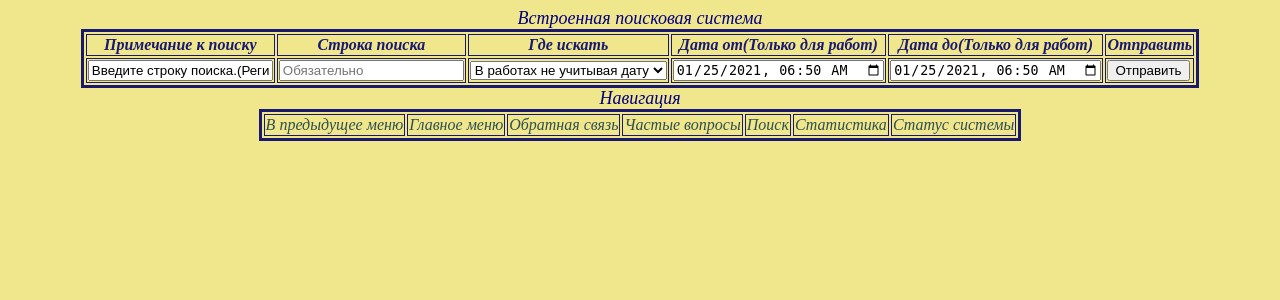
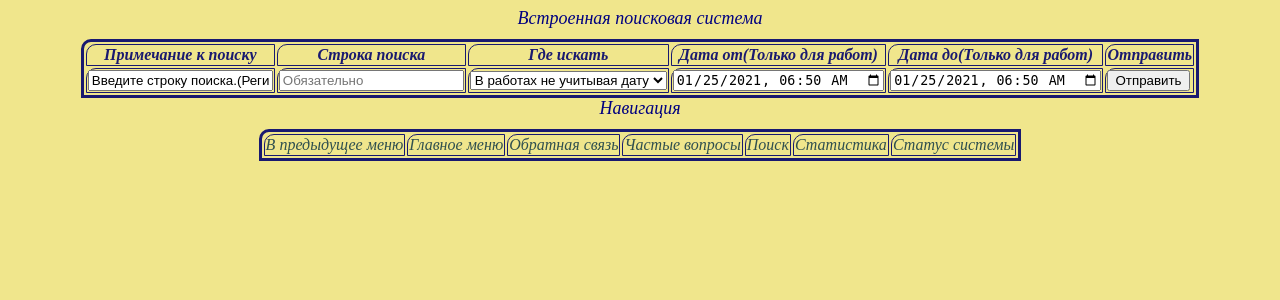
Before and after one commit to saibogo/work_history, a Flask app: page /find in a window 1280 px wide. Shown: the top 300 px of the page. Run offline with Flask 2, Linux system fonts and the light colour scheme; parts of the project's set-up code (start-up, migrations or seed data) failed here and were passed over.

Commit message:
Refactoring CSS

```diff
--- a/wh_app/web/static/style.css
+++ b/wh_app/web/static/style.css
@@ -15,27 +15,39 @@ table {
     background: Khaki;
     border: 3px solid;
     margin: auto;
+    border-top-left-radius: 10px;
     }
 
 caption {
     color: Navy;
     font-size: large;
     font-style: italic;
+    margin-bottom: 10px;
     }
 
 th {
     font-style: italic;
     border: 1px solid;
+    border-top-left-radius: 10px;
     }
 
 td {
     font-style: italic;
     border: 1px solid;
+    border-top-left-radius: 10px;
     }
 
 tr:nth-child(even) {
     background-color: palegoldenrod;
     }
+
+tr > :nth-child(3) {
+    text-align: center;
+}
+
+tr > :nth-child(4) {
+    text-align: center;
+}
 
 a:link {
     color: DarkSlateGrey;
@@ -50,7 +62,9 @@ a:visited {
 a:hover {
     color: Purple;
     text-decoration: none;
-    background: DarkKhaki
+    background: DarkKhaki;
+    transition: color 1.5s ease-in,
+     background 1s ease-in;
     }
 
 a:active {
@@ -73,5 +87,6 @@ table#pages_table {
     }
 
 textarea {
-    width: 100%;
+    width: 98%;
+    border-top-left-radius: 10px;
     }
```
